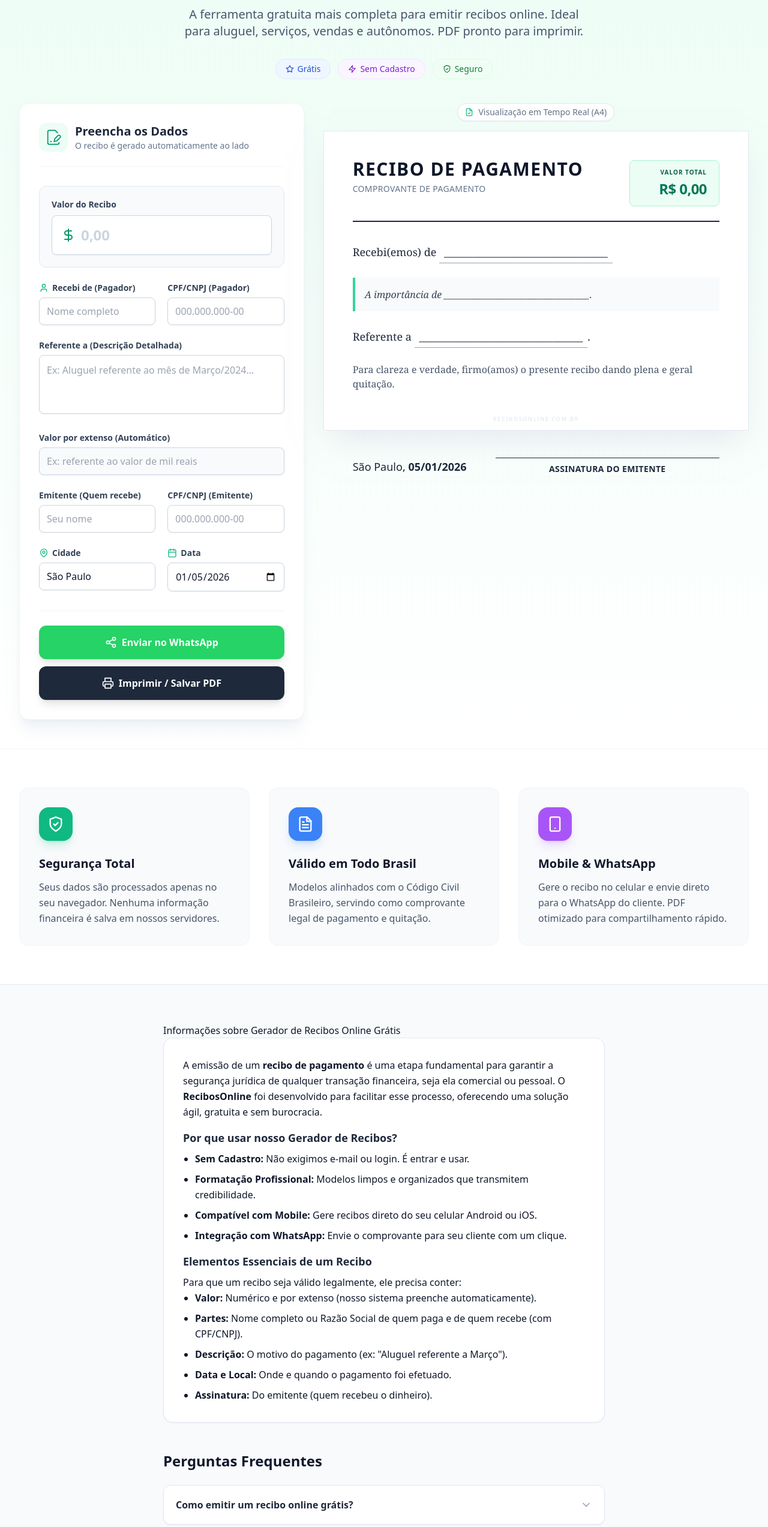
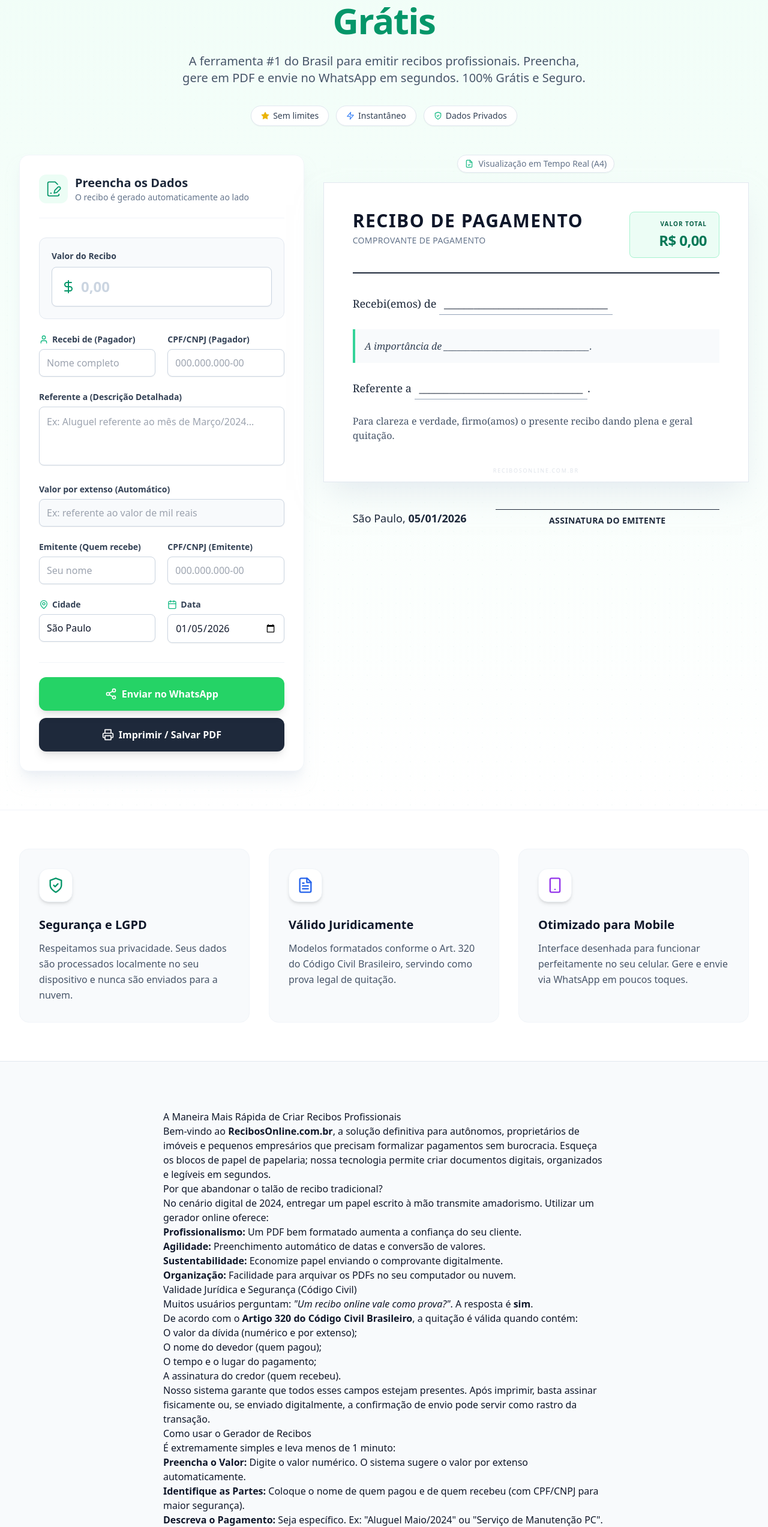
Before and after one commit to Elviiis19/Recibosonline, a React (Vite) app: page / in a window 1280 px wide. Shown: the part 223-2769 px from the top of the page at 60% size. Built offline with nearby package versions, Linux system fonts and the light colour scheme.

Commit message:
feat: Improve SEO and hero section with updated content
Updates page content and hero section elements with more modern and SEO-optimized text. Introduces a subtle background pattern and gradient to the hero section for enhanced visuals.

```diff
--- a/App.tsx
+++ b/App.tsx
@@ -66,27 +66,40 @@ const App: React.FC = () => {
       <Header />
 
       <main className="flex-grow">
-        {/* HERO SECTION */}
-        <div className="bg-gradient-to-b from-brand-50 to-white pt-12 pb-12 border-b border-slate-100 no-print">
-            <div className="max-w-7xl mx-auto px-4 sm:px-6 lg:px-8">
-                 <div className="text-center mb-10 max-w-4xl mx-auto">
-                    <h1 className="text-3xl md:text-5xl font-extrabold text-slate-900 mb-6 tracking-tight leading-tight">
-                        {content.heroTitle} <span className="text-brand-600 block md:inline">em PDF e WhatsApp</span>
+        {/* HERO SECTION - Enhanced Visuals */}
+        <div className="relative bg-white pt-12 pb-16 overflow-hidden no-print">
+            {/* Background Pattern */}
+            <div className="absolute inset-0 z-0 opacity-[0.03]" style={{ backgroundImage: 'radial-gradient(#059669 1px, transparent 1px)', backgroundSize: '24px 24px' }}></div>
+
+            {/* Subtle Gradient Overlay */}
+            <div className="absolute inset-0 z-0 bg-gradient-to-b from-brand-50/80 to-transparent"></div>
+
+            <div className="max-w-7xl mx-auto px-4 sm:px-6 lg:px-8 relative z-10">
+                 <div className="text-center mb-12 max-w-4xl mx-auto">
+                    <div className="inline-flex items-center gap-2 px-3 py-1 rounded-full bg-brand-100 text-brand-800 text-sm font-semibold mb-6 border border-brand-200">
+                        <span className="relative flex h-2 w-2">
+                          <span className="animate-ping absolute inline-flex h-full w-full rounded-full bg-brand-400 opacity-75"></span>
+                          <span className="relative inline-flex rounded-full h-2 w-2 bg-brand-500"></span>
+                        </span>
+                        Atualizado para 2024
+                    </div>
+                    <h1 className="text-4xl md:text-6xl font-extrabold text-slate-900 mb-6 tracking-tight leading-tight">
+                        {content.heroTitle} <span className="text-brand-600">Grátis</span>
                     </h1>
-                    <p className="text-lg md:text-xl text-slate-600 leading-relaxed max-w-2xl mx-auto">
+                    <p className="text-lg md:text-xl text-slate-600 leading-relaxed max-w-2xl mx-auto font-light">
                         {content.heroDescription}
                     </p>
 
                     {/* Trust Signals */}
                     <div className="flex flex-wrap justify-center gap-3 mt-8">
-                        <span className="inline-flex items-center px-4 py-1.5 rounded-full text-sm font-medium bg-blue-50 text-blue-700 border border-blue-100">
-                           <Star size={14} className="mr-1.5" /> Grátis
+                        <span className="inline-flex items-center px-4 py-1.5 rounded-full text-sm font-medium bg-white text-slate-700 border border-slate-200 shadow-sm">
+                           <Star size={14} className="mr-1.5 text-yellow-500 fill-yellow-500" /> Sem limites
                         </span>
-                        <span className="inline-flex items-center px-4 py-1.5 rounded-full text-sm font-medium bg-purple-50 text-purple-700 border border-purple-100">
-                           <Zap size={14} className="mr-1.5" /> Sem Cadastro
+                        <span className="inline-flex items-center px-4 py-1.5 rounded-full text-sm font-medium bg-white text-slate-700 border border-slate-200 shadow-sm">
+                           <Zap size={14} className="mr-1.5 text-blue-500" /> Instantâneo
                         </span>
-                        <span className="inline-flex items-center px-4 py-1.5 rounded-full text-sm font-medium bg-green-50 text-green-700 border border-green-100">
-                           <ShieldCheck size={14} className="mr-1.5" /> Seguro
+                        <span className="inline-flex items-center px-4 py-1.5 rounded-full text-sm font-medium bg-white text-slate-700 border border-slate-200 shadow-sm">
+                           <ShieldCheck size={14} className="mr-1.5 text-brand-500" /> Dados Privados
                         </span>
                     </div>
                  </div>
@@ -99,34 +112,34 @@ const App: React.FC = () => {
         </div>
 
         {/* E-E-A-T VALUE PROPOSITION */}
-        <section className="py-16 bg-white no-print">
+        <section className="py-16 bg-white border-t border-slate-100 no-print">
             <div className="max-w-7xl mx-auto px-4 sm:px-6 lg:px-8">
                 <div className="grid grid-cols-1 md:grid-cols-3 gap-8">
-                    <div className="p-8 rounded-2xl bg-slate-50 border border-slate-100 hover:border-brand-200 transition-colors">
-                        <div className="w-14 h-14 bg-brand-500 rounded-2xl flex items-center justify-center text-white mb-6 shadow-lg shadow-brand-500/20">
+                    <div className="p-8 rounded-2xl bg-slate-50 border border-slate-100 hover:border-brand-200 transition-colors group">
+                        <div className="w-14 h-14 bg-white rounded-2xl flex items-center justify-center text-brand-600 mb-6 shadow-md border border-slate-100 group-hover:scale-110 transition-transform">
                             <ShieldCheck size={28} />
                         </div>
-                        <h3 className="text-xl font-bold text-slate-900 mb-3">Segurança Total</h3>
+                        <h3 className="text-xl font-bold text-slate-900 mb-3">Segurança e LGPD</h3>
                         <p className="text-slate-600 leading-relaxed">
-                            Seus dados são processados apenas no seu navegador. Nenhuma informação financeira é salva em nossos servidores.
+                            Respeitamos sua privacidade. Seus dados são processados localmente no seu dispositivo e nunca são enviados para a nuvem.
                         </p>
                     </div>
-                    <div className="p-8 rounded-2xl bg-slate-50 border border-slate-100 hover:border-blue-200 transition-colors">
-                        <div className="w-14 h-14 bg-blue-500 rounded-2xl flex items-center justify-center text-white mb-6 shadow-lg shadow-blue-500/20">
+                    <div className="p-8 rounded-2xl bg-slate-50 border border-slate-100 hover:border-blue-200 transition-colors group">
+                        <div className="w-14 h-14 bg-white rounded-2xl flex items-center justify-center text-blue-600 mb-6 shadow-md border border-slate-100 group-hover:scale-110 transition-transform">
                             <FileText size={28} />
                         </div>
-                        <h3 className="text-xl font-bold text-slate-900 mb-3">Válido em Todo Brasil</h3>
+                        <h3 className="text-xl font-bold text-slate-900 mb-3">Válido Juridicamente</h3>
                         <p className="text-slate-600 leading-relaxed">
-                            Modelos alinhados com o Código Civil Brasileiro, servindo como comprovante legal de pagamento e quitação.
+                            Modelos formatados conforme o Art. 320 do Código Civil Brasileiro, servindo como prova legal de quitação.
                         </p>
                     </div>
-                    <div className="p-8 rounded-2xl bg-slate-50 border border-slate-100 hover:border-purple-200 transition-colors">
-                        <div className="w-14 h-14 bg-purple-500 rounded-2xl flex items-center justify-center text-white mb-6 shadow-lg shadow-purple-500/20">
+                    <div className="p-8 rounded-2xl bg-slate-50 border border-slate-100 hover:border-purple-200 transition-colors group">
+                        <div className="w-14 h-14 bg-white rounded-2xl flex items-center justify-center text-purple-600 mb-6 shadow-md border border-slate-100 group-hover:scale-110 transition-transform">
                             <Smartphone size={28} />
                         </div>
-                        <h3 className="text-xl font-bold text-slate-900 mb-3">Mobile & WhatsApp</h3>
+                        <h3 className="text-xl font-bold text-slate-900 mb-3">Otimizado para Mobile</h3>
                         <p className="text-slate-600 leading-relaxed">
-                            Gere o recibo no celular e envie direto para o WhatsApp do cliente. PDF otimizado para compartilhamento rápido.
+                            Interface desenhada para funcionar perfeitamente no seu celular. Gere e envie via WhatsApp em poucos toques.
                         </p>
                     </div>
                 </div>
@@ -134,26 +147,24 @@ const App: React.FC = () => {
         </section>
 
         {/* CONTENT & FAQs */}
-        <section className="py-16 bg-slate-50 border-t border-slate-200 no-print">
+        <section className="py-20 bg-slate-50 border-t border-slate-200 no-print">
             <div className="max-w-3xl mx-auto px-4">
-                <div className="prose prose-lg prose-slate prose-headings:text-slate-900 prose-a:text-brand-600 hover:prose-a:text-brand-700">
-                    <h2>Informações sobre {content.heroTitle}</h2>
+                <div className="prose prose-lg prose-slate prose-headings:text-slate-900 prose-headings:font-bold prose-a:text-brand-600 hover:prose-a:text-brand-700 prose-li:marker:text-brand-400">
                     {/* Renderização de HTML Seguro para SEO */}
                     <div
-                        className="bg-white p-8 rounded-2xl shadow-sm border border-slate-200 text-base leading-relaxed"
                         dangerouslySetInnerHTML={{ __html: content.richText }}
                     />
 
-                    <h3 className="mt-12 flex items-center gap-2 text-2xl font-bold">
-                        Perguntas Frequentes
-                    </h3>
+                    <h2 className="mt-16 flex items-center gap-2 text-3xl font-bold border-t border-slate-200 pt-10">
+                        Dúvidas Frequentes
+                    </h2>
 
-                    <div className="space-y-4 not-prose mt-6">
+                    <div className="space-y-4 not-prose mt-8">
                         {content.faqs && content.faqs.map((faq, index) => (
-                            <details key={index} className="group bg-white p-5 rounded-xl border border-slate-200 shadow-sm [&_summary::-webkit-details-marker]:hidden cursor-pointer transition-all hover:border-brand-300">
-                                <summary className="flex justify-between items-center font-semibold text-slate-800 list-none">
+                            <details key={index} className="group bg-white p-6 rounded-xl border border-slate-200 shadow-sm [&_summary::-webkit-details-marker]:hidden cursor-pointer transition-all hover:border-brand-300">
+                                <summary className="flex justify-between items-center font-bold text-lg text-slate-800 list-none">
                                     {faq.question}
-                                    <ChevronDown className="transition-transform duration-300 group-open:rotate-180 text-slate-400 group-hover:text-brand-500" size={20} />
+                                    <ChevronDown className="transition-transform duration-300 group-open:rotate-180 text-slate-400 group-hover:text-brand-500" size={24} />
                                 </summary>
                                 <div className="text-slate-600 mt-4 leading-relaxed border-t border-slate-100 pt-4 text-base">
                                     {faq.answer}
@@ -170,7 +181,7 @@ const App: React.FC = () => {
             <div className="max-w-4xl mx-auto px-4">
                 <h2 className="text-2xl md:text-3xl font-bold text-white mb-8">Ferramentas Gratuitas Relacionadas</h2>
                 <div className="flex flex-col sm:flex-row justify-center gap-4">
-                    <a href="https://declaracaoonline.com.br" target="_blank" rel="noopener noreferrer" className="inline-flex items-center justify-center px-8 py-4 border border-transparent text-base font-bold rounded-xl text-slate-900 bg-brand-400 hover:bg-brand-500 transition-all transform hover:scale-105">
+                    <a href="https://declaracaoonline.com.br" target="_blank" rel="noopener noreferrer" className="inline-flex items-center justify-center px-8 py-4 border border-transparent text-base font-bold rounded-xl text-slate-900 bg-brand-400 hover:bg-brand-500 transition-all transform hover:scale-105 shadow-lg shadow-brand-500/20">
                         Gerar Declaração
                     </a>
                     <a href="https://geracontrato.com.br" target="_blank" rel="noopener noreferrer" className="inline-flex items-center justify-center px-8 py-4 border border-slate-700 text-base font-bold rounded-xl text-white bg-slate-800 hover:bg-slate-700 transition-all transform hover:scale-105">
--- a/constants.ts
+++ b/constants.ts
@@ -52,41 +52,62 @@ export const numberToWordsPT = (num: number): string => {
 // Conteúdo Rico e SEO para cada tipo de página
 export const PAGE_CONTENT: Record<string, any> = {
   'default': {
-    title: 'Gerador de Recibos Online Grátis – Simples, Rápido e Profissional',
-    heroTitle: 'Gerador de Recibos Online Grátis',
-    heroDescription: 'A ferramenta gratuita mais completa para emitir recibos online. Ideal para aluguel, serviços, vendas e autônomos. PDF pronto para imprimir.',
-    description: 'Gerador de Recibos Online Grátis – Simples, Rápido e Profissional. Emita recibos de aluguel, serviços e venda em PDF ou para WhatsApp.',
+    title: 'Gerador de Recibos Online Grátis – Simples, Rápido e Profissional (2024)',
+    heroTitle: 'Gerador de Recibos Online',
+    heroDescription: 'A ferramenta #1 do Brasil para emitir recibos profissionais. Preencha, gere em PDF e envie no WhatsApp em segundos. 100% Grátis e Seguro.',
+    description: 'Crie recibos online grátis com validade jurídica. Modelos para aluguel, serviços e vendas. Gere em PDF ou envie direto para o WhatsApp sem cadastro.',
     receiptTitle: 'RECIBO DE PAGAMENTO',
     schemaType: 'SoftwareApplication',
     faqs: [
-      { question: 'Como emitir um recibo online grátis?', answer: 'Basta preencher os campos no formulário acima (valor, pagador, emitente e descrição). O sistema gera automaticamente o modelo pronto. Depois, clique em "Imprimir / Salvar PDF" ou envie direto para o WhatsApp.' },
-      { question: 'Este recibo tem validade jurídica?', answer: 'Sim. Um recibo assinado comprova a quitação de uma dívida ou pagamento, conforme o Código Civil Brasileiro (Art. 319 e 320), desde que contenha os dados essenciais (valor, nomes, data e assinatura).' },
-      { question: 'É seguro usar o RecibosOnline?', answer: 'Totalmente seguro. Não salvamos seus dados em nenhum servidor. Todo o processamento do recibo acontece dentro do seu próprio navegador/celular.' }
+      { question: 'O RecibosOnline é realmente gratuito?', answer: 'Sim, 100% gratuito. Você pode gerar recibos ilimitados, baixar em PDF e compartilhar no WhatsApp sem pagar nada e sem precisar fazer cadastro.' },
+      { question: 'O recibo gerado tem validade jurídica?', answer: 'Sim. O documento gerado atende aos requisitos do Artigo 320 do Código Civil Brasileiro, servindo como prova legal de quitação de pagamento, desde que assinado pelo emitente.' },
+      { question: 'Meus dados ficam salvos no site?', answer: 'Não. Para sua segurança e privacidade (LGPD), nossa tecnologia processa tudo no seu navegador. Nenhuma informação financeira ou dado pessoal é enviado para nossos servidores.' },
+      { question: 'Posso usar no celular?', answer: 'Sim! O sistema é responsivo e funciona perfeitamente em Android e iPhone (iOS), facilitando o envio do comprovante pelo WhatsApp logo após receber o pagamento.' }
     ],
     richText: `
-      <p>A emissão de um <strong>recibo de pagamento</strong> é uma etapa fundamental para garantir a segurança jurídica de qualquer transação financeira, seja ela comercial ou pessoal. O <strong>RecibosOnline</strong> foi desenvolvido para facilitar esse processo, oferecendo uma solução ágil, gratuita e sem burocracia.</p>
+      <h2>A Maneira Mais Rápida de Criar Recibos Profissionais</h2>
+      <p>Bem-vindo ao <strong>RecibosOnline.com.br</strong>, a solução definitiva para autônomos, proprietários de imóveis e pequenos empresários que precisam formalizar pagamentos sem burocracia. Esqueça os blocos de papel de papelaria; nossa tecnologia permite criar documentos digitais, organizados e legíveis em segundos.</p>
 
-      <h3 class="text-lg font-bold text-slate-800 mt-4 mb-2">Por que usar nosso Gerador de Recibos?</h3>
-      <ul class="list-disc pl-5 space-y-2 mb-4">
-        <li><strong>Sem Cadastro:</strong> Não exigimos e-mail ou login. É entrar e usar.</li>
-        <li><strong>Formatação Profissional:</strong> Modelos limpos e organizados que transmitem credibilidade.</li>
-        <li><strong>Compatível com Mobile:</strong> Gere recibos direto do seu celular Android ou iOS.</li>
-        <li><strong>Integração com WhatsApp:</strong> Envie o comprovante para seu cliente com um clique.</li>
+      <h3>Por que abandonar o talão de recibo tradicional?</h3>
+      <p>No cenário digital de 2024, entregar um papel escrito à mão transmite amadorismo. Utilizar um gerador online oferece:</p>
+      <ul>
+        <li><strong>Profissionalismo:</strong> Um PDF bem formatado aumenta a confiança do seu cliente.</li>
+        <li><strong>Agilidade:</strong> Preenchimento automático de datas e conversão de valores.</li>
+        <li><strong>Sustentabilidade:</strong> Economize papel enviando o comprovante digitalmente.</li>
+        <li><strong>Organização:</strong> Facilidade para arquivar os PDFs no seu computador ou nuvem.</li>
       </ul>
 
-      <h3 class="text-lg font-bold text-slate-800 mt-4 mb-2">Elementos Essenciais de um Recibo</h3>
-      <p>Para que um recibo seja válido legalmente, ele precisa conter:</p>
-      <ul class="list-disc pl-5 space-y-2">
-        <li><strong>Valor:</strong> Numérico e por extenso (nosso sistema preenche automaticamente).</li>
-        <li><strong>Partes:</strong> Nome completo ou Razão Social de quem paga e de quem recebe (com CPF/CNPJ).</li>
-        <li><strong>Descrição:</strong> O motivo do pagamento (ex: "Aluguel referente a Março").</li>
-        <li><strong>Data e Local:</strong> Onde e quando o pagamento foi efetuado.</li>
-        <li><strong>Assinatura:</strong> Do emitente (quem recebeu o dinheiro).</li>
+      <h3>Validade Jurídica e Segurança (Código Civil)</h3>
+      <p>Muitos usuários perguntam: <em>"Um recibo online vale como prova?"</em>. A resposta é <strong>sim</strong>.</p>
+      <p>De acordo com o <strong>Artigo 320 do Código Civil Brasileiro</strong>, a quitação é válida quando contém:</p>
+      <ol>
+        <li>O valor da dívida (numérico e por extenso);</li>
+        <li>O nome do devedor (quem pagou);</li>
+        <li>O tempo e o lugar do pagamento;</li>
+        <li>A assinatura do credor (quem recebeu).</li>
+      </ol>
+      <p>Nosso sistema garante que todos esses campos estejam presentes. Após imprimir, basta assinar fisicamente ou, se enviado digitalmente, a confirmação de envio pode servir como rastro da transação.</p>
+
+      <h3>Como usar o Gerador de Recibos</h3>
+      <p>É extremamente simples e leva menos de 1 minuto:</p>
+      <ol>
+        <li><strong>Preencha o Valor:</strong> Digite o valor numérico. O sistema sugere o valor por extenso automaticamente.</li>
+        <li><strong>Identifique as Partes:</strong> Coloque o nome de quem pagou e de quem recebeu (com CPF/CNPJ para maior segurança).</li>
+        <li><strong>Descreva o Pagamento:</strong> Seja específico. Ex: "Aluguel Maio/2024" ou "Serviço de Manutenção PC".</li>
+        <li><strong>Finalize:</strong> Clique em "Imprimir / Salvar PDF" ou envie direto para o WhatsApp do cliente.</li>
+      </ol>
+
+      <h3>Modelos Específicos Disponíveis</h3>
+      <p>Além do modelo genérico, oferecemos templates otimizados para necessidades específicas:</p>
+      <ul>
+        <li><a href="#modelo/aluguel-residencial">Recibo de Aluguel</a>: Com campos para mês de referência e endereço.</li>
+        <li><a href="#modelo/veiculos">Compra e Venda de Veículos</a>: Ideal para sinal ou transferência de carros/motos.</li>
+        <li><a href="#modelo/servicos">Prestação de Serviços</a>: Para autônomos, diaristas e freelancers (RPA simples).</li>
       </ul>
     `
   },
   'aluguel-residencial': {
-    title: 'Recibo de Aluguel Residencial Grátis - Modelo PDF/Word',
+    title: 'Recibo de Aluguel Residencial Grátis - Modelo Lei do Inquilinato',
     heroTitle: 'Emitir Recibo de Aluguel',
     heroDescription: 'Gere recibos de aluguel residencial em segundos. Modelo atualizado conforme a Lei do Inquilinato. Grátis e sem cadastro.',
     description: 'Emita seu recibo de aluguel residencial em segundos. Modelo profissional pronto para imprimir ou enviar no WhatsApp.',
@@ -100,9 +121,9 @@ export const PAGE_CONTENT: Record<string, any> = {
     richText: `
       <p>O <strong>recibo de aluguel</strong> é o documento que comprova que o inquilino cumpriu sua obrigação financeira mensal. Para o proprietário (locador), é a segurança de que o valor foi recebido e a dívida daquele mês está quitada.</p>
 
-      <h3 class="text-lg font-bold text-slate-800 mt-4 mb-2">Destaques do Modelo de Aluguel</h3>
+      <h3>Destaques do Modelo de Aluguel</h3>
       <p>Nosso gerador é otimizado especificamente para locações residenciais e comerciais, incluindo campos vitais como:</p>
-      <ul class="list-disc pl-5 space-y-2 mb-4">
+      <ul>
         <li><strong>Mês de Referência:</strong> Evita confusões sobre qual período está sendo pago.</li>
         <li><strong>Endereço do Imóvel:</strong> Vincula o pagamento ao contrato de locação específico.</li>
         <li><strong>Multas e Juros:</strong> O campo de valor permite que você some eventuais acréscimos por atraso.</li>
@@ -125,9 +146,9 @@ export const PAGE_CONTENT: Record<string, any> = {
     richText: `
       <p>Ao negociar um veículo usado, seja carro, moto ou caminhão, é crucial emitir um <strong>recibo de compra e venda</strong> que detalhe a transação financeira. Isso protege o vendedor de reclamações futuras sobre falta de pagamento e garante ao comprador a prova da quitação.</p>
 
-      <h3 class="text-lg font-bold text-slate-800 mt-4 mb-2">O que incluir na descrição?</h3>
+      <h3>O que incluir na descrição?</h3>
       <p>Recomendamos que, no campo "Descrição/Referente a", você inclua:</p>
-      <ul class="list-disc pl-5 space-y-2">
+      <ul>
         <li><strong>Modelo e Marca:</strong> Ex: Honda Civic LXR 2.0.</li>
         <li><strong>Placa e Cor:</strong> Para identificação única do bem.</li>
         <li><strong>Renavam ou Chassi:</strong> (Opcional, mas recomendado para maior segurança).</li>
@@ -149,8 +170,8 @@ export const PAGE_CONTENT: Record<string, any> = {
     richText: `
       <p>Prestadores de serviços, freelancers e profissionais liberais devem sempre emitir recibos para manter a transparência com seus clientes e organizar sua contabilidade.</p>
 
-      <h3 class="text-lg font-bold text-slate-800 mt-4 mb-2">Ideal para quais profissionais?</h3>
-      <ul class="list-disc pl-5 space-y-2 mb-4">
+      <h3>Ideal para quais profissionais?</h3>
+      <ul>
         <li><strong>Domésticos:</strong> Diaristas, jardineiros, piscineiros.</li>
         <li><strong>Construção Civil:</strong> Pedreiros, eletricistas, encanadores, pintores.</li>
         <li><strong>Beleza e Estética:</strong> Manicures, cabeleireiros, maquiadores.</li>
```
